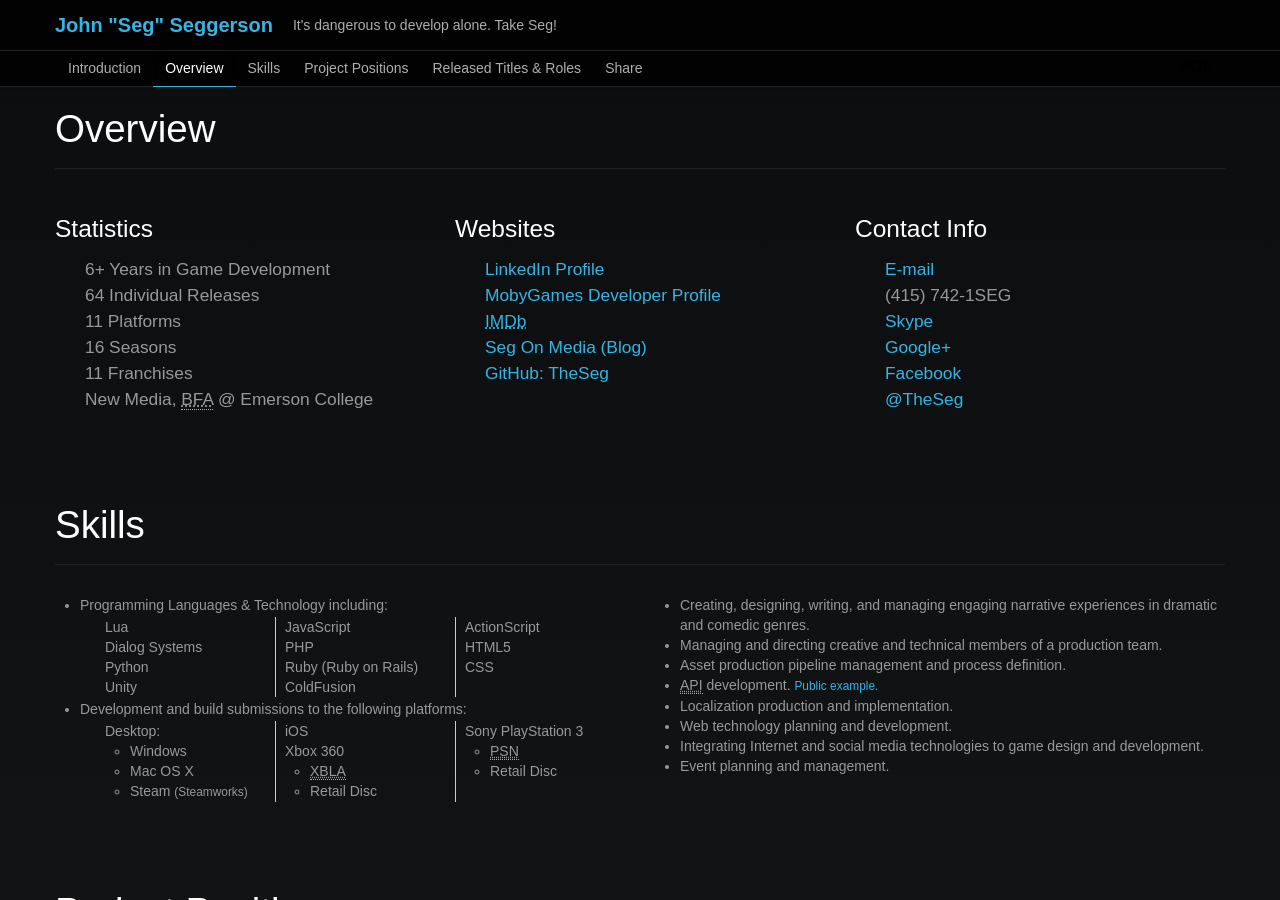
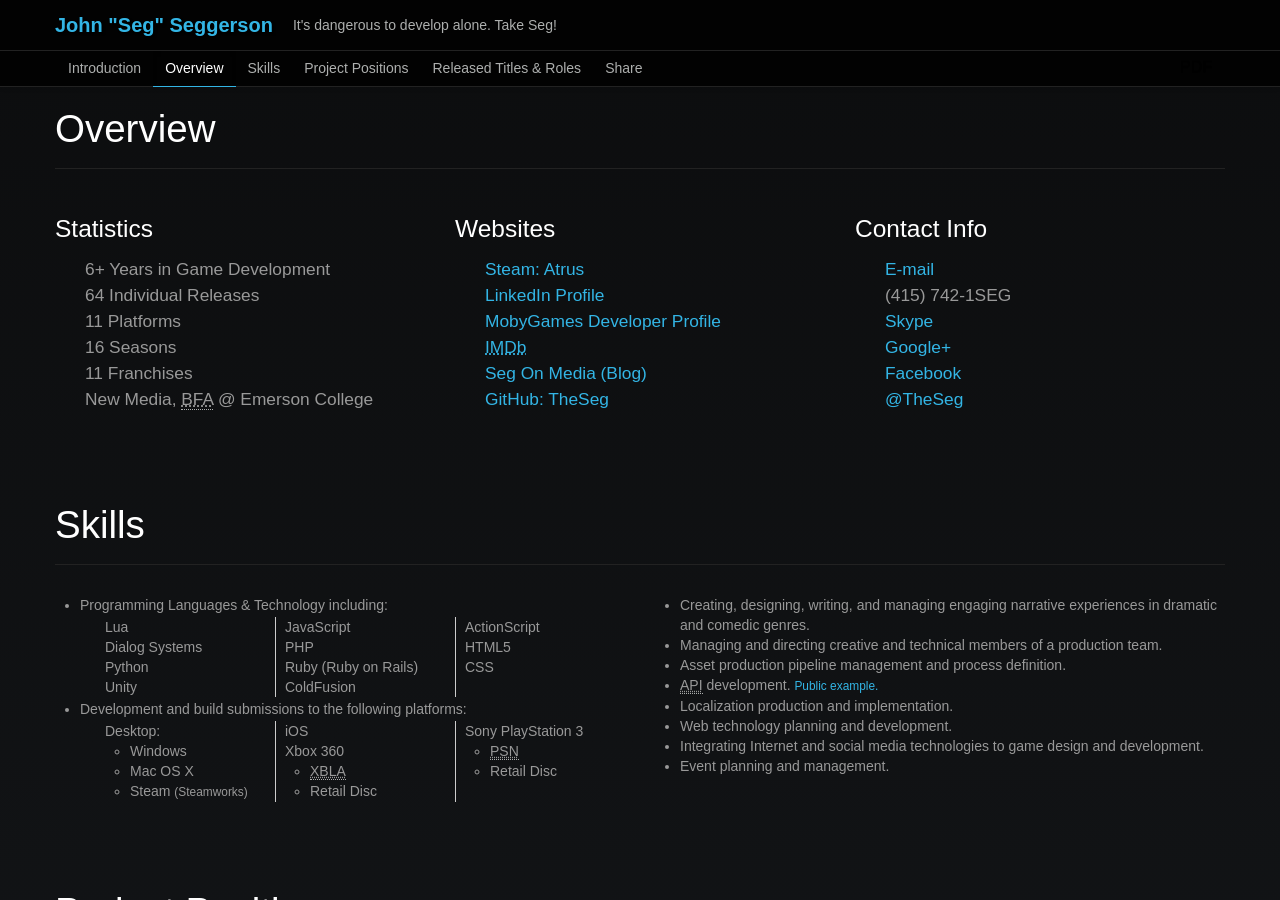
Before and after one commit to TheSeg/theseg.github.io, a Jekyll site: the page built from valve.html, in a window 1280 px wide and 900 px high, scrolled down 1073 px. Built offline with Jekyll 4.4.1, drawn with Linux system fonts in a browser that asks for light colours; some web fonts are replaced; Markdown is read by kramdown in place of the engine named in the settings; comment, search, counter and statistics services are not loaded.

Commit message:
Added Steam profile link for Valve layout.

```diff
--- a/_includes/content/contact.html
+++ b/_includes/content/contact.html
@@ -17,6 +17,9 @@
     <div class="span4">
       <h3>Websites</h3>
       <ul class="icons-ul">
+        {% if page.layout == "valve" %}
+        <li><i class="icon-li icon-circle"></i> <a href="http://steamcommunity.com/id/atrus/">Steam: Atrus</a></li>
+        {% endif %}
         <li><i class="icon-li icon-linkedin"></i><a href="http://www.linkedin.com/in/johnseggerson/" target="_blank">LinkedIn Profile</a></li>
         <li><i class="icon-li icon-gamepad"></i><a href="http://www.mobygames.com/developer/sheet/view/developerId,290531/">MobyGames Developer Profile</a></li>
         <li><i class="icon-li icon-film"></i><a href="http://www.imdb.com/name/nm2980406/"><acronym title="Internet Movie Database">IMDb</acronym></a></li>
```
